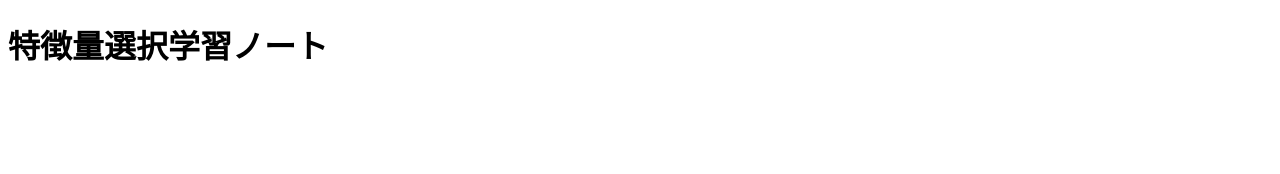
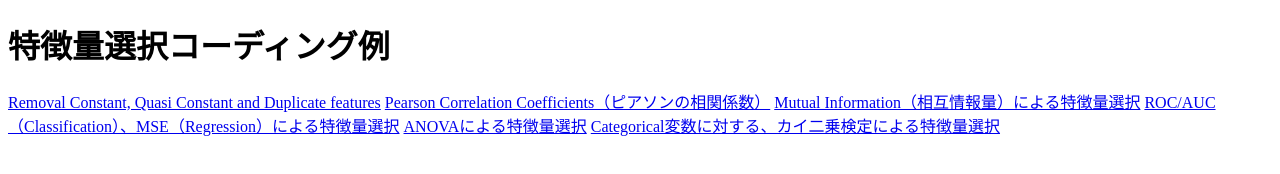
Before and after one commit to yoshi-cow/feature_selection.github.io, a plain HTML site: page index.html in a window 1280 px wide. Drawn offline with Linux system fonts and the light colour scheme.

Commit message:
Update index.html

```diff
--- a/index.html
+++ b/index.html
@@ -1,7 +1,12 @@
 <!doctype html>
 <html>
   <body>
-    <h1>特徴量選択学習ノート</h1>
-
+    <h1>特徴量選択コーディング例</h1>
+    <a href="Constant_Removal.html">Removal Constant, Quasi Constant and Duplicate features</a>
+    <a href="Pearson_Correlation.html">Pearson Correlation Coefficients（ピアソンの相関係数）</a>
+    <a href="mutual_information.html">Mutual Information（相互情報量）による特徴量選択</a>
+    <a href="ROC_AUC_MSE.html">ROC/AUC（Classification）、MSE（Regression）による特徴量選択</a>
+    <a href="Univariate_ANOVA.html">ANOVAによる特徴量選択</a>
+    <a href="Fisher_Score_and_Chi2.html">Categorical変数に対する、カイ二乗検定による特徴量選択</a>
   </body>
 </html>
```
